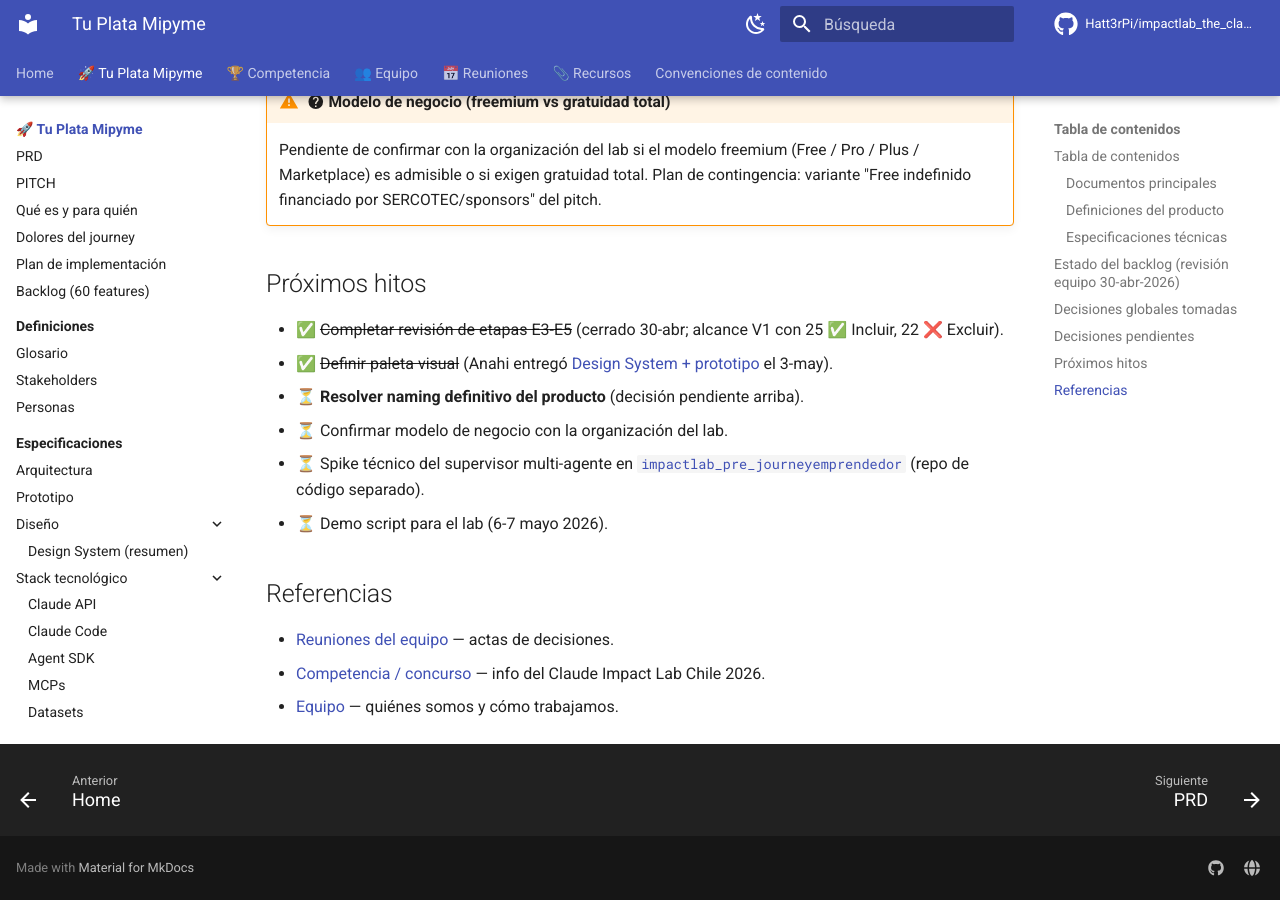
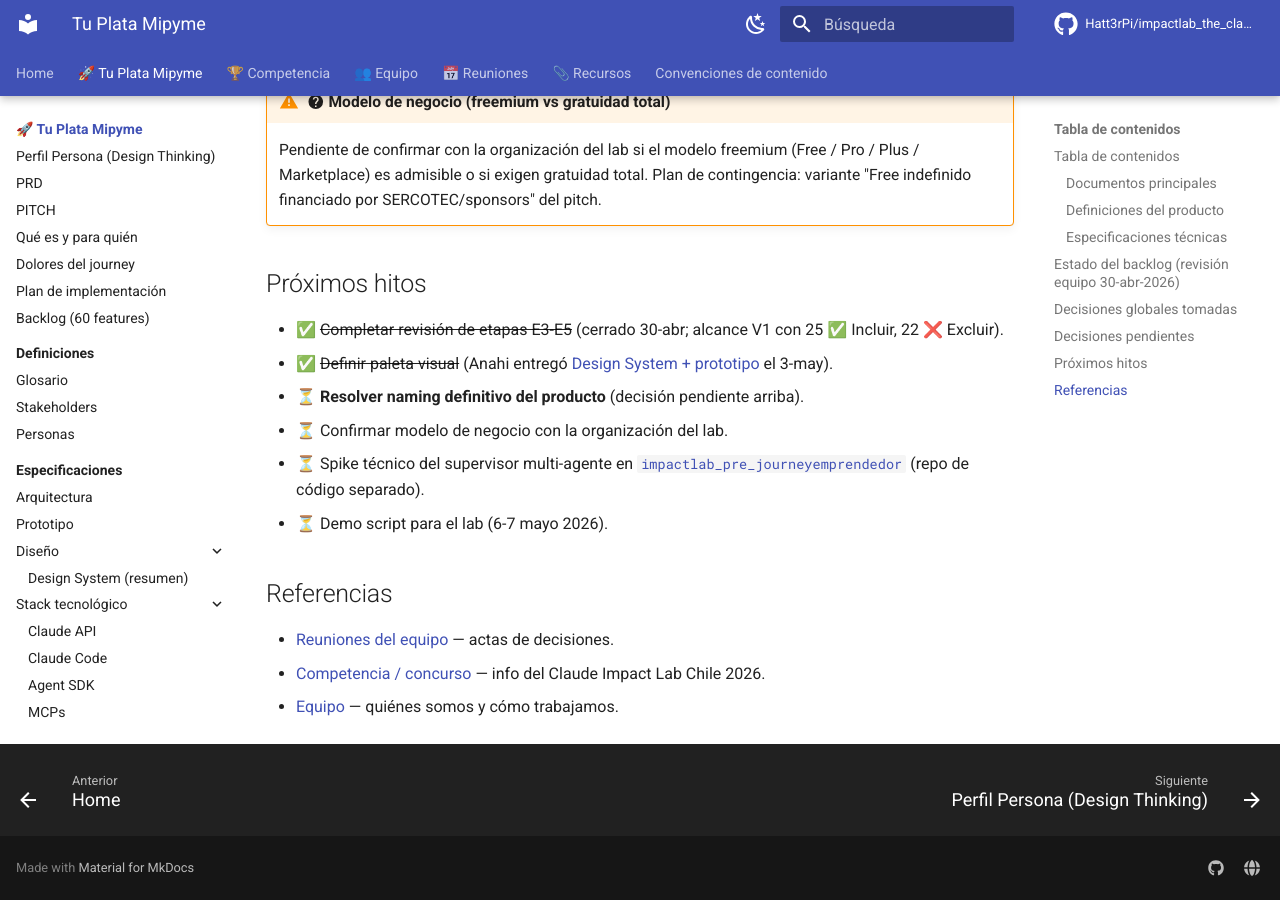
Before and after one commit to Hatt3rPi/impactlab_the_clauders, an MkDocs documentation site: the page built from docs/tu-plata-mipyme/index.md, in a window 1280 px wide and 900 px high, scrolled down 2647 px. Built offline with MkDocs 1.6.1 and Material for MkDocs 9.7.7, drawn with Linux system fonts in a browser that asks for light colours; comment, search, counter and statistics services are not loaded.

Commit message:
nav: agrega Perfil Persona antes del PRD en Tu Plata Mipyme

```diff
--- a/mkdocs.yml
+++ b/mkdocs.yml
@@ -112,6 +112,7 @@ nav:
 
   - "🚀 Tu Plata Mipyme":
       - tu-plata-mipyme/index.md
+      - "Perfil Persona (Design Thinking)": tu-plata-mipyme/perfil-persona.md
       - "PRD": tu-plata-mipyme/PRD.md
       - "PITCH": tu-plata-mipyme/PITCH.md
       - "Qué es y para quién": tu-plata-mipyme/que-es.md
```
